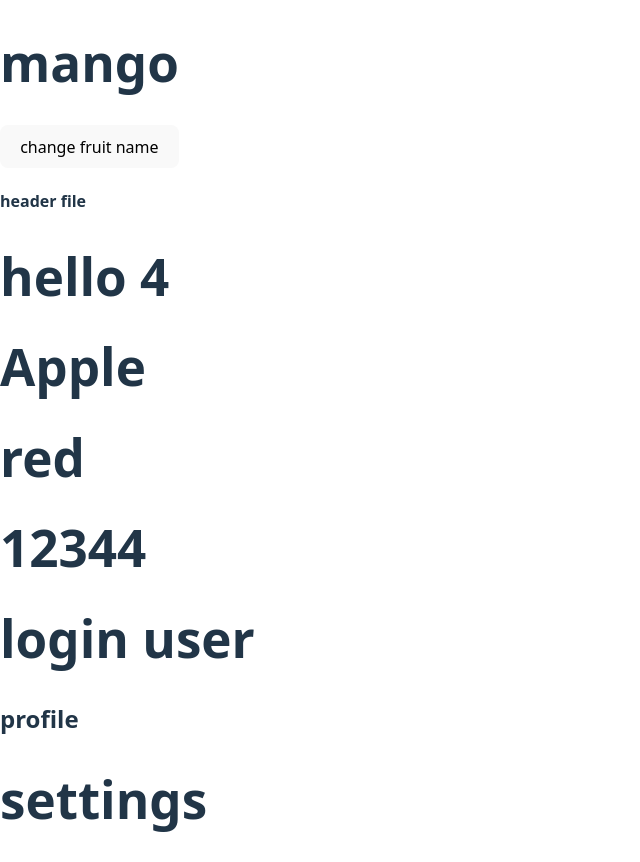
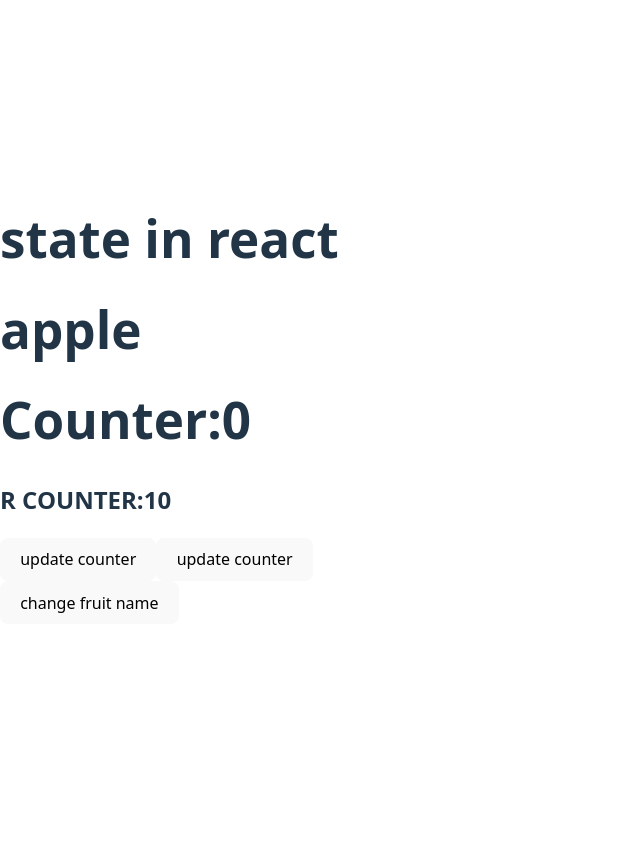
Before and after one commit to Aaqib-Ahmed-Khan/React.js_Practice, a React (Vite) app in the folder my-vite-app/: page / in a window 1280 px wide. Shown: the whole page, without its empty margins (0-640 px from the left). After the commit the page ends 800 px from the top, so only its background shows below. Built offline with nearby package versions, Linux system fonts and the light colour scheme.

Commit message:
using two states

```diff
--- a/my-vite-app/src/App.jsx
+++ b/my-vite-app/src/App.jsx
@@ -1,44 +1,63 @@
-import Header from "./header"
+import Counter from "./Counter";
+import { useState } from "react";
+// import Header from "./header"
+
 import Login,{Profile,Settings, Userkey} from "./userComponent"
 function App(){
-  let fruit="mango";
+  const [fruit,setFruit]=useState("apple");
+  const handleFruit=()=>{
+    setFruit("banana")}
+    // console.log(fruit );
+  return(
+  <div>
+    <h1>state in react</h1>
+    <h1>{fruit}</h1>
+    <Counter></Counter>
+    <button onClick={handleFruit}>change fruit name</button>
+  </div>
+  )
 
-  const handleFruit=()=>{
-    fruit="banana"
-    console.log(fruit);
+}
+  // const [count,setcount]
 
-  }
-  return (
-    <div>
-      <h1>{fruit}</h1>
-      <button onClick={handleFruit}>change fruit name</button>
-      <Header></Header>
-  <h1>hello {sum()}</h1>
-  <Fruit></Fruit>
-  <Colour></Colour>
-  <Login></Login>
-  <Profile></Profile>
-  <Settings></Settings>
-</div>
-)
+  // let fruit="mango";
+
+  // const handleFruit=()=>{
+  //   fruit="banana"
+  //   console.log(fruit );
 
 
-}
-function Fruit(){
-  return (
-    <h1>Apple</h1>
-  )
-}
-function Colour(){
-  return(
-    <div>
-    <h1>red</h1>
-    <h1>{Userkey}</h1>
-  </div>)
-}
-function sum(){
-return 2+2
-}
+//   return (
+//     <div>
+//       <h1>{fruit}</h1>
+//       <button onClick={handleFruit}>change fruit name</button>
+//       <Header></Header>
+//   <h1>hello {sum()}</h1>
+//   <Fruit></Fruit>
+//   <Colour></Colour>
+//   <Login></Login>
+//   <Profile></Profile>
+//   <Settings></Settings>
+// </div>
+// )
+
+
+
+// function Fruit(){
+//   return (
+//     <h1>Apple</h1>
+//   )
+// }
+// function Colour(){
+//   return(
+//     <div>
+//     <h1>red</h1>
+//     <h1>{Userkey}</h1>
+//   </div>)
+// }
+// function sum(){
+// return 2+2
+// }
 
 
 export default App;
--- /dev/null
+++ b/my-vite-app/src/Counter.jsx
@@ -0,0 +1,16 @@
+import { useState } from "react";
+
+const Counter=()=>{
+    const [count,setCount]=useState(0);
+    const [rcounter,setRCounter]=useState(10);
+    return(
+        <div>
+            <h1>Counter:{count}</h1>
+            <h2>R COUNTER:{rcounter}</h2>
+            <button onClick={()=>setCount(count + 1)}>update counter</button>
+                    <button onClick={()=>setRCounter(rcounter - 1)}>update counter</button>
+
+        </div>
+    )
+}
+export default Counter;
```
